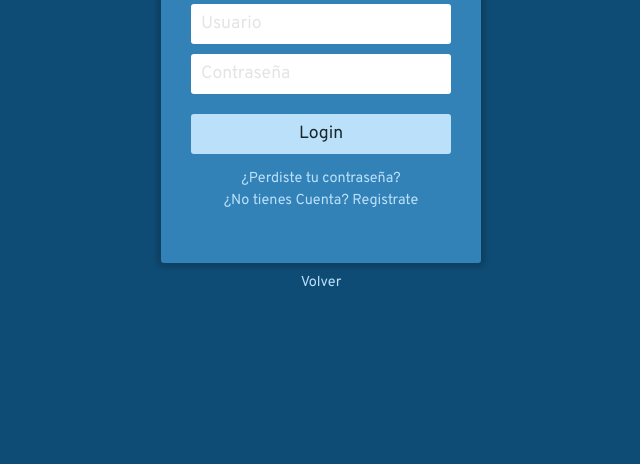
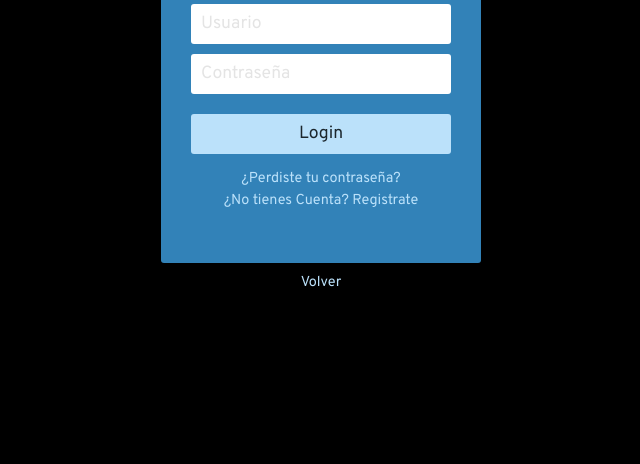
Before and after one commit to Cesar1xd1/Eval3_Pruebas_Automaticas_Express, a website: page index.html in a window 1280 px wide. Shown: the part 336-800 px from the top of the page, without its empty margins (319-959 px from the left). Drawn offline with Linux system fonts and the light colour scheme; files that its build step writes are made by us from their sources.

Commit message:
se cambio el fondo a negro en el archivo css

```diff
--- a/css/login.css
+++ b/css/login.css
@@ -5,7 +5,7 @@ body {
     color: #1b262c;
 
     margin: 0;
-    background-color: #0f4c75;
+    background-color: #000;
 }
 
 #contenedor {
```
